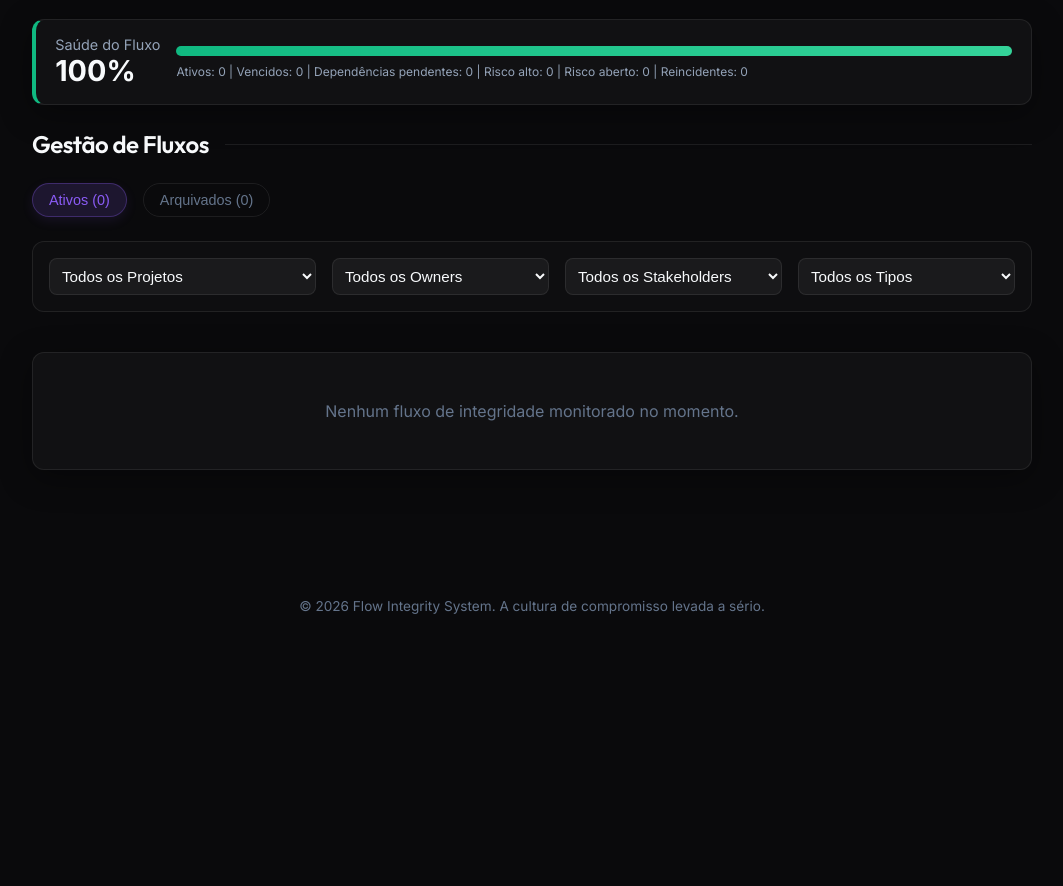
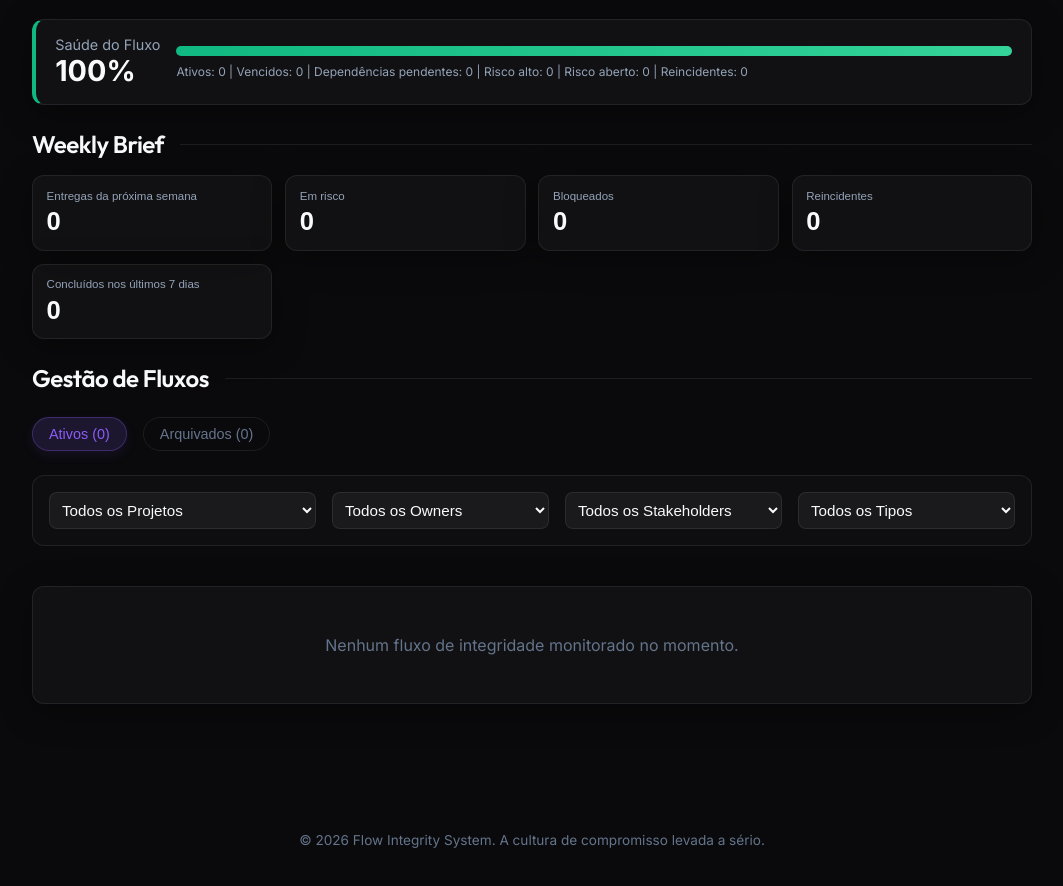
Before and after one commit to dantavs/flow-integrity-system, a Next.js app: page / in a window 1280 px wide. Shown: the part 1180-2066 px from the top of the page, without its empty margins (108-1171 px from the left). Before the commit the page ends 1858 px from the top, so only its background shows below. Built offline with nearby package versions, Linux system fonts and the light colour scheme.

Commit message:
feat(view): implement weekly brief service and dashboard cards

```diff
--- a/src/app/page.tsx
+++ b/src/app/page.tsx
@@ -1,6 +1,6 @@
 'use client';
 
-import React, { useState, useEffect } from 'react';
+import React, { useState, useEffect, useMemo } from 'react';
 import CommitmentForm from '../components/CommitmentForm';
 import CommitmentList from '../components/CommitmentList';
 import AuditTimeline from '../components/AuditTimeline';
@@ -8,6 +8,8 @@ import { createCommitment, changeCommitmentStatus, editCommitment, CreateCommitm
 import { clearCommitmentsStorage, getAppEnvironment, getCommitmentsStorageKey, loadCommitments, saveCommitments } from '../services/PersistenceService';
 import { Commitment, CommitmentStatus } from '../models/Commitment';
 import { calculateFlowHealth } from '../services/FlowHealthService';
+import { buildWeeklyBrief } from '../services/WeeklyBriefService';
+import { WEEKLY_BRIEF_BLOCKS, WeeklyBriefBlockKey } from '../services/WeeklyBriefContract';
 import Toast, { ToastType } from '../components/Toast';
 
 export default function Home() {
@@ -31,6 +33,7 @@ export default function Home() {
   const [commitments, setCommitments] = useState<Commitment[]>([]);
   const [toast, setToast] = useState<{ message: string; type: ToastType } | null>(null);
   const [viewMode, setViewMode] = useState<'ACTIVE' | 'ARCHIVED'>('ACTIVE');
+  const [selectedBriefBlock, setSelectedBriefBlock] = useState<WeeklyBriefBlockKey | null>(null);
   const [filters, setFilters] = useState({
     projeto: '',
     owner: '',
@@ -126,7 +129,12 @@ export default function Home() {
     });
   };
 
-  const currentCommitments = applyFilters(viewMode === 'ACTIVE' ? activeCommitments : archivedCommitments);
+  const weeklyBrief = useMemo(() => buildWeeklyBrief(commitments), [commitments]);
+  const currentBaseList = viewMode === 'ACTIVE' ? activeCommitments : archivedCommitments;
+  const currentCommitments = applyFilters(currentBaseList).filter(c => {
+    if (!selectedBriefBlock) return true;
+    return weeklyBrief.blocks[selectedBriefBlock].ids.includes(c.id);
+  });
   const flowHealth = calculateFlowHealth(commitments);
 
   // Extract unique values for filters
@@ -266,6 +274,57 @@ export default function Home() {
             </div>
           </div>
 
+          <div style={{ marginBottom: '1.5rem' }}>
+            <div style={{ display: 'flex', alignItems: 'center', gap: '1rem', marginBottom: '1rem' }}>
+              <h2 style={{ fontSize: '1.5rem', fontWeight: 600 }}>Weekly Brief</h2>
+              <div style={{ flex: 1, height: '1px', background: 'var(--glass-border)' }} />
+            </div>
+            <div style={{
+              display: 'grid',
+              gridTemplateColumns: 'repeat(auto-fit, minmax(190px, 1fr))',
+              gap: '0.8rem',
+            }}>
+              {WEEKLY_BRIEF_BLOCKS.map(block => {
+                const isSelected = selectedBriefBlock === block.key;
+                const tone = block.key === 'AT_RISK' || block.key === 'BLOCKED'
+                  ? '#ef4444'
+                  : block.key === 'RECURRENT'
+                    ? '#f59e0b'
+                    : '#06b6d4';
+                return (
+                  <button
+                    key={block.key}
+                    type="button"
+                    onClick={() => {
+                      if (isSelected) {
+                        setSelectedBriefBlock(null);
+                        return;
+                      }
+                      setSelectedBriefBlock(block.key);
+                      setViewMode(block.key === 'RECENT_COMPLETED' ? 'ARCHIVED' : 'ACTIVE');
+                    }}
+                    className="glass-card"
+                    style={{
+                      textAlign: 'left',
+                      padding: '0.85rem',
+                      border: `1px solid ${isSelected ? tone : 'var(--glass-border)'}`,
+                      background: isSelected ? 'rgba(255,255,255,0.07)' : 'rgba(255,255,255,0.03)',
+                      cursor: 'pointer',
+                    }}
+                    title={block.description}
+                  >
+                    <div style={{ fontSize: '0.72rem', color: 'var(--text-secondary)', marginBottom: '0.35rem' }}>
+                      {block.label}
+                    </div>
+                    <div style={{ fontSize: '1.6rem', fontWeight: 700, color: isSelected ? tone : 'var(--text-primary)' }}>
+                      {weeklyBrief.blocks[block.key].total}
+                    </div>
+                  </button>
+                );
+              })}
+            </div>
+          </div>
+
           <div style={{ marginBottom: '2.5rem' }}>
             <div style={{ display: 'flex', alignItems: 'center', gap: '1rem', marginBottom: '1.5rem' }}>
               <h2 style={{ fontSize: '1.5rem', fontWeight: 600 }}>Gestão de Fluxos</h2>
@@ -274,7 +333,10 @@ export default function Home() {
 
             <div style={{ display: 'flex', gap: '1rem' }}>
               <button
-                onClick={() => setViewMode('ACTIVE')}
+                onClick={() => {
+                  setViewMode('ACTIVE');
+                  if (selectedBriefBlock === 'RECENT_COMPLETED') setSelectedBriefBlock(null);
+                }}
                 className={viewMode === 'ACTIVE' ? 'tab-active' : 'tab-inactive'}
                 style={{
                   padding: '8px 16px',
@@ -303,6 +365,24 @@ export default function Home() {
               >
                 Arquivados ({archivedCommitments.length})
               </button>
+              {selectedBriefBlock && (
+                <button
+                  type="button"
+                  onClick={() => setSelectedBriefBlock(null)}
+                  className="tab-inactive"
+                  style={{
+                    padding: '8px 16px',
+                    borderRadius: '20px',
+                    fontSize: '0.9rem',
+                    fontWeight: 500,
+                    cursor: 'pointer',
+                    border: '1px solid var(--glass-border)',
+                    transition: 'all 0.3s ease'
+                  }}
+                >
+                  Limpar Brief
+                </button>
+              )}
             </div>
 
             {/* Filtros */}
--- /dev/null
+++ b/src/services/WeeklyBriefService.ts
@@ -0,0 +1,124 @@
+import { Commitment, CommitmentStatus, riskMatrixScore } from '../models/Commitment';
+import { WeeklyBriefBlockKey, WEEKLY_BRIEF_BLOCKS, WEEKLY_BRIEF_THRESHOLDS } from './WeeklyBriefContract';
+
+interface WeeklyBriefBlockResult {
+    key: WeeklyBriefBlockKey;
+    label: string;
+    total: number;
+    ids: string[];
+}
+
+export interface WeeklyBriefSummary {
+    generatedAt: Date;
+    blocks: Record<WeeklyBriefBlockKey, WeeklyBriefBlockResult>;
+}
+
+const isActive = (commitment: Commitment): boolean =>
+    commitment.status === CommitmentStatus.BACKLOG || commitment.status === CommitmentStatus.ACTIVE;
+
+const isArchived = (commitment: Commitment): boolean =>
+    commitment.status === CommitmentStatus.DONE || commitment.status === CommitmentStatus.CANCELLED;
+
+const isRiskOpen = (status: string): boolean => status === 'ABERTO' || status === 'EM_MITIGACAO';
+
+const startOfDay = (value: Date): Date => {
+    const date = new Date(value);
+    date.setHours(0, 0, 0, 0);
+    return date;
+};
+
+const addDays = (value: Date, days: number): Date => {
+    const date = new Date(value);
+    date.setDate(date.getDate() + days);
+    return date;
+};
+
+const findDoneTimestamp = (commitment: Commitment): Date | null => {
+    const history = commitment.historico || [];
+    const doneEvents = history.filter(
+        event =>
+            event.tipo === 'STATUS_CHANGE'
+            && event.valorNovo === CommitmentStatus.DONE,
+    );
+
+    if (doneEvents.length === 0) return null;
+
+    const latest = doneEvents.reduce((current, candidate) =>
+        new Date(candidate.timestamp).getTime() > new Date(current.timestamp).getTime() ? candidate : current,
+    );
+
+    return new Date(latest.timestamp);
+};
+
+export function buildWeeklyBrief(commitments: Commitment[], now: Date = new Date()): WeeklyBriefSummary {
+    const today = startOfDay(now);
+    const nextWeekStart = addDays(today, WEEKLY_BRIEF_THRESHOLDS.nextWeekStartOffsetDays);
+    const nextWeekEnd = addDays(today, WEEKLY_BRIEF_THRESHOLDS.nextWeekEndOffsetDays);
+    const recentCompletedStart = addDays(today, -WEEKLY_BRIEF_THRESHOLDS.recentCompletedWindowDays);
+
+    const active = commitments.filter(isActive);
+    const archived = commitments.filter(isArchived);
+
+    const nextWeekIds = active
+        .filter(commitment => {
+            const expected = startOfDay(new Date(commitment.dataEsperada));
+            return expected >= nextWeekStart && expected <= nextWeekEnd;
+        })
+        .map(commitment => commitment.id);
+
+    const blockedIds = active
+        .filter(commitment => commitment.hasImpedimento)
+        .map(commitment => commitment.id);
+
+    const recurrentIds = active
+        .filter(commitment => (commitment.renegociadoCount || 0) >= WEEKLY_BRIEF_THRESHOLDS.recurrentRenegotiationMin)
+        .map(commitment => commitment.id);
+
+    const atRiskIds = active
+        .filter(commitment => {
+            const expected = startOfDay(new Date(commitment.dataEsperada));
+            const isOverdue = expected < today;
+            const isBlocked = commitment.hasImpedimento;
+            const hasHighRiskOpen = (commitment.riscos || []).some(risk =>
+                isRiskOpen(risk.statusMitigacao)
+                && riskMatrixScore(risk) >= WEEKLY_BRIEF_THRESHOLDS.highRiskMatrixScoreMin,
+            );
+            const isRecurrent = (commitment.renegociadoCount || 0) >= WEEKLY_BRIEF_THRESHOLDS.recurrentRenegotiationMin;
+            return isOverdue || isBlocked || hasHighRiskOpen || isRecurrent;
+        })
+        .map(commitment => commitment.id);
+
+    const recentCompletedIds = archived
+        .filter(commitment => commitment.status === CommitmentStatus.DONE)
+        .filter(commitment => {
+            const doneAt = findDoneTimestamp(commitment);
+            if (!doneAt) return false;
+            const doneDay = startOfDay(doneAt);
+            return doneDay >= recentCompletedStart && doneDay <= today;
+        })
+        .map(commitment => commitment.id);
+
+    const idsByBlock: Record<WeeklyBriefBlockKey, string[]> = {
+        NEXT_WEEK_DELIVERIES: nextWeekIds,
+        AT_RISK: atRiskIds,
+        BLOCKED: blockedIds,
+        RECURRENT: recurrentIds,
+        RECENT_COMPLETED: recentCompletedIds,
+    };
+
+    const blocks = WEEKLY_BRIEF_BLOCKS.reduce((acc, block) => {
+        const ids = idsByBlock[block.key];
+        acc[block.key] = {
+            key: block.key,
+            label: block.label,
+            total: ids.length,
+            ids,
+        };
+        return acc;
+    }, {} as Record<WeeklyBriefBlockKey, WeeklyBriefBlockResult>);
+
+    return {
+        generatedAt: new Date(now),
+        blocks,
+    };
+}
```
Also changed, not shown: 2 other files (tests, documents, lock files or other folders).
